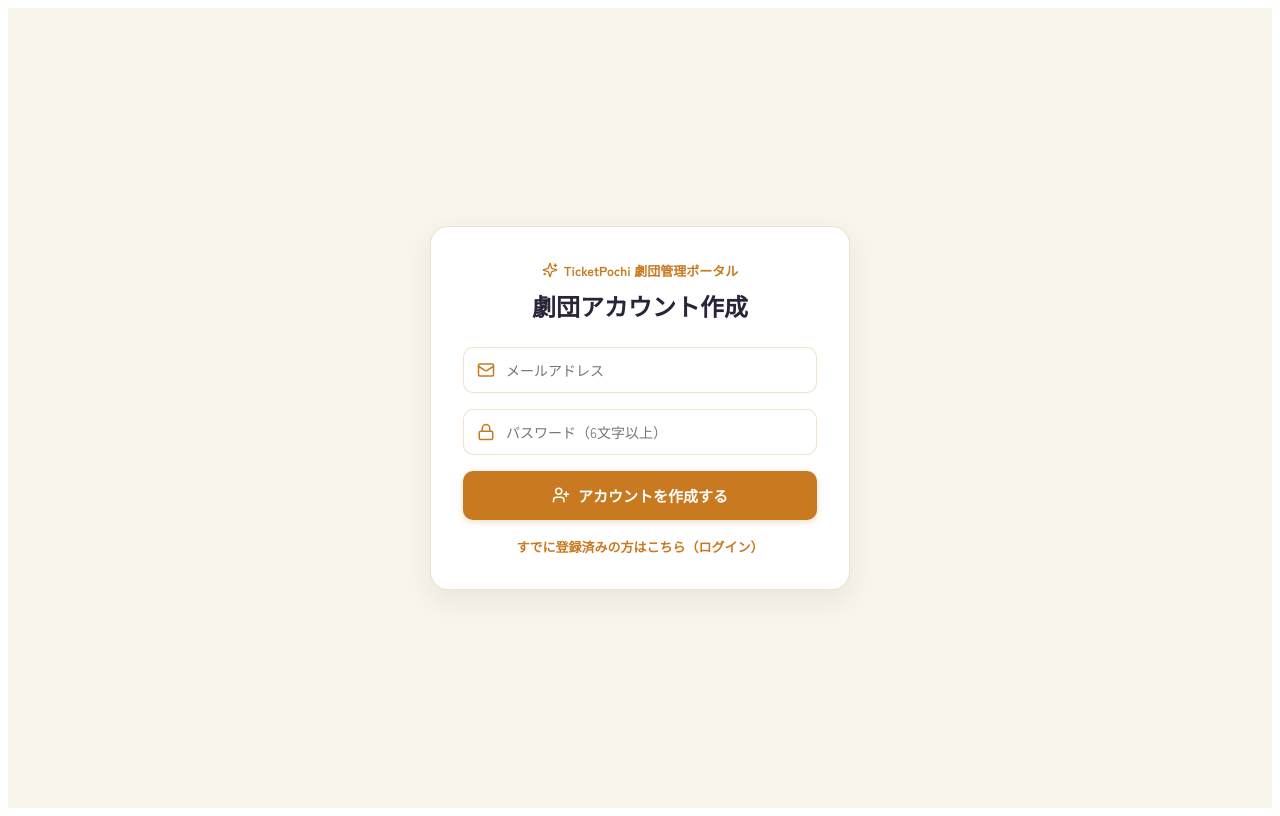
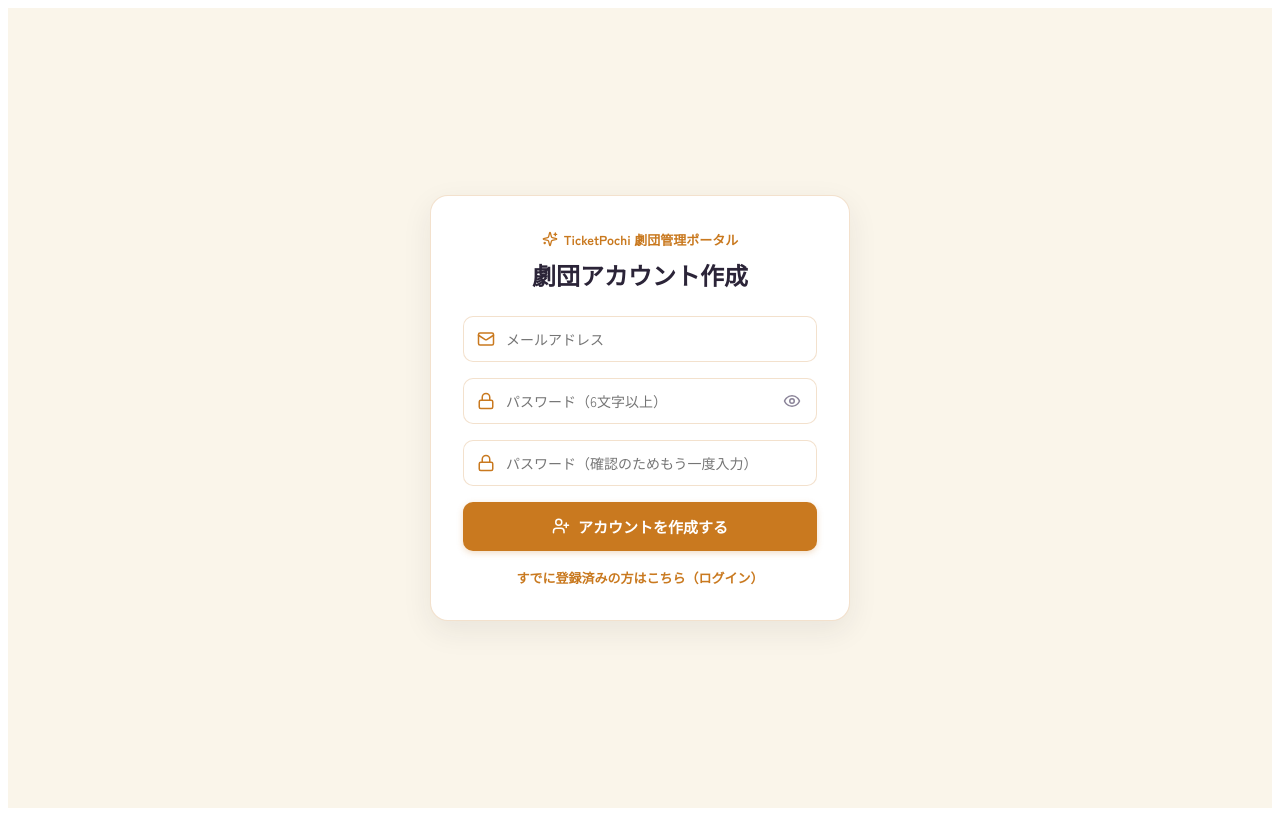
Before and after one commit to isatoyuji-collab/tikepochi, a React (Vite) app: page / in a window 1280 px wide. Both pictures are taken after a click on the button "新規登録（初めての方はこちら）". Built offline with nearby package versions, Linux system fonts and the light colour scheme.

Commit message:
fix: ログイン画面にパスワード表示切替と確認用再入力欄を追加

```diff
--- a/src/Login.jsx
+++ b/src/Login.jsx
@@ -1,6 +1,6 @@
 import React, { useState } from 'react';
 import { supabase } from './supabaseClient';
-import { LogIn, UserPlus, Mail, Lock, Sparkles } from 'lucide-react';
+import { LogIn, UserPlus, Mail, Lock, Eye, EyeOff, Sparkles } from 'lucide-react';
 
 const COLORS = {
   bg: '#faf5ea',
@@ -17,6 +17,8 @@ export default function Login({ onLoginSuccess }) {
   const [isSignUp, setIsSignUp] = useState(false);
   const [email, setEmail] = useState('');
   const [password, setPassword] = useState('');
+  const [confirmPassword, setConfirmPassword] = useState(''); // パスワード再入力用
+  const [showPassword, setShowPassword] = useState(false); // パスワード表示トグル
   const [loading, setLoading] = useState(false);
   const [errorMsg, setErrorMsg] = useState('');
   const [infoMsg, setInfoMsg] = useState('');
@@ -28,6 +30,13 @@ export default function Login({ onLoginSuccess }) {
     setInfoMsg('');
 
     if (isSignUp) {
+      // パスワードの一致チェック
+      if (password !== confirmPassword) {
+        setErrorMsg('パスワードと確認用パスワードが一致していません。');
+        setLoading(false);
+        return;
+      }
+
       // 新規ユーザー登録
       const { data, error } = await supabase.auth.signUp({
         email,
@@ -36,8 +45,11 @@ export default function Login({ onLoginSuccess }) {
 
       if (error) {
         setErrorMsg(error.message);
+      } else if (data.session) {
+        onLoginSuccess(data.session.user);
       } else {
-        setInfoMsg('確認メールを送信しました。メール内のリンクをクリックして登録を完了してください。');
+        setInfoMsg('登録が完了しました！ログインしてください。');
+        setIsSignUp(false);
       }
     } else {
       // ログイン
@@ -58,7 +70,7 @@ export default function Login({ onLoginSuccess }) {
   return (
     <div style={{ minHeight: '100vh', backgroundColor: COLORS.bg, color: COLORS.text, fontFamily: "'Zen Kaku Gothic New', sans-serif", display: 'flex', alignItems: 'center', justifyContent: 'center', padding: '20px', boxSizing: 'border-box' }}>
       <style>{`
-        @import url('https://fonts.googleapis.com/css2?family=Shippori+Mincho:wght@500;700&family=Zen+Kaku Gothic New:wght@400;500;700&display=swap');
+        @import url('https://fonts.googleapis.com/css2?family=Shippori+Mincho:wght@500;700&family=Zen+Kaku+Gothic+New:wght@400;500;700&display=swap');
 
         .auth-card {
           width: 100%;
@@ -78,7 +90,7 @@ export default function Login({ onLoginSuccess }) {
 
         .auth-input {
           width: 100%;
-          padding: 12px 14px 12px 42px;
+          padding: 12px 42px 12px 42px;
           border-radius: 10px;
           border: 1px solid ${COLORS.border};
           background-color: ${COLORS.surface};
@@ -88,6 +100,21 @@ export default function Login({ onLoginSuccess }) {
           box-sizing: border-box;
         }
         .auth-input:focus { outline: none; border-color: ${COLORS.gold}; }
+
+        .eye-toggle-btn {
+          position: absolute;
+          right: 12px;
+          top: 50%;
+          transform: translateY(-50%);
+          background: none;
+          border: none;
+          color: ${COLORS.muted};
+          cursor: pointer;
+          display: flex;
+          align-items: center;
+          padding: 4px;
+        }
+        .eye-toggle-btn:hover { color: ${COLORS.gold}; }
 
         .btn-gold {
           width: 100%;
@@ -112,7 +139,6 @@ export default function Login({ onLoginSuccess }) {
         .toggle-btn {
           background: none;
           border: none;
-          color: COLORS.gold;
           color: ${COLORS.gold};
           font-size: 13px;
           font-weight: 700;
@@ -159,10 +185,11 @@ export default function Login({ onLoginSuccess }) {
             />
           </div>
 
+          {/* パスワード入力欄（目のマークで伏せ字切替） */}
           <div className="input-group">
             <Lock size={18} color={COLORS.gold} style={{ position: 'absolute', left: '14px', top: '50%', transform: 'translateY(-50%)' }} />
             <input
-              type="password"
+              type={showPassword ? 'text' : 'password'}
               required
               minLength={6}
               placeholder="パスワード（6文字以上）"
@@ -170,7 +197,31 @@ export default function Login({ onLoginSuccess }) {
               onChange={(e) => setPassword(e.target.value)}
               className="auth-input"
             />
+            <button
+              type="button"
+              className="eye-toggle-btn"
+              onClick={() => setShowPassword(!showPassword)}
+              title={showPassword ? 'パスワードを隠す' : 'パスワードを表示する'}
+            >
+              {showPassword ? <EyeOff size={18} /> : <Eye size={18} />}
+            </button>
           </div>
+
+          {/* 新規登録時のみ：パスワード確認用入力欄 */}
+          {isSignUp && (
+            <div className="input-group">
+              <Lock size={18} color={COLORS.gold} style={{ position: 'absolute', left: '14px', top: '50%', transform: 'translateY(-50%)' }} />
+              <input
+                type={showPassword ? 'text' : 'password'}
+                required
+                minLength={6}
+                placeholder="パスワード（確認のためもう一度入力）"
+                value={confirmPassword}
+                onChange={(e) => setConfirmPassword(e.target.value)}
+                className="auth-input"
+              />
+            </div>
+          )}
 
           <button type="submit" disabled={loading} className="btn-gold" style={{ marginTop: '8px' }}>
             {isSignUp ? <UserPlus size={18} /> : <LogIn size={18} />}
@@ -178,7 +229,7 @@ export default function Login({ onLoginSuccess }) {
           </button>
         </form>
 
-        <button onClick={() => { setIsSignUp(!isSignUp); setErrorMsg(''); setInfoMsg(''); }} className="toggle-btn">
+        <button onClick={() => { setIsSignUp(!isSignUp); setErrorMsg(''); setInfoMsg(''); setPassword(''); setConfirmPassword(''); }} className="toggle-btn">
           {isSignUp ? 'すでに登録済みの方はこちら（ログイン）' : '新規登録（初めての方はこちら）'}
         </button>
       </div>
```
